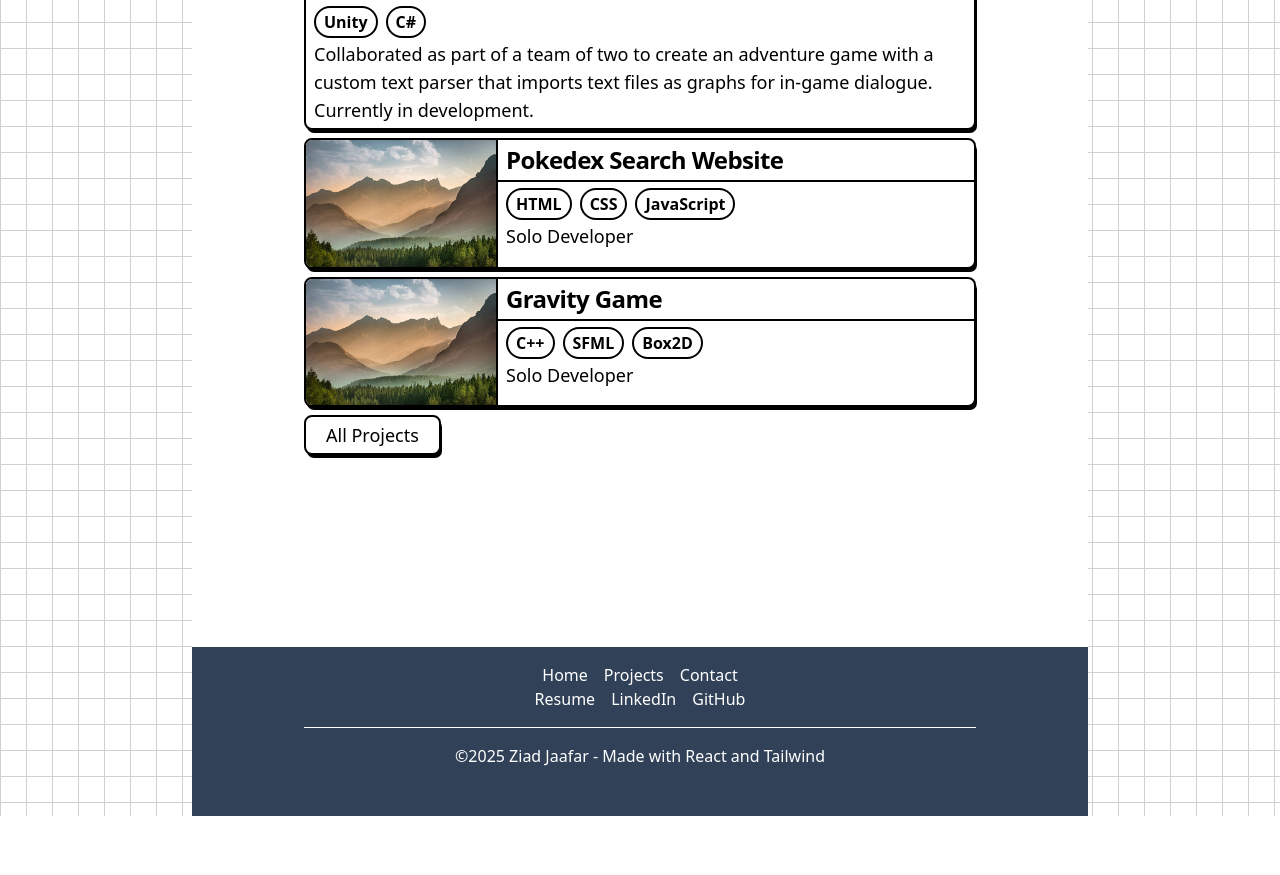
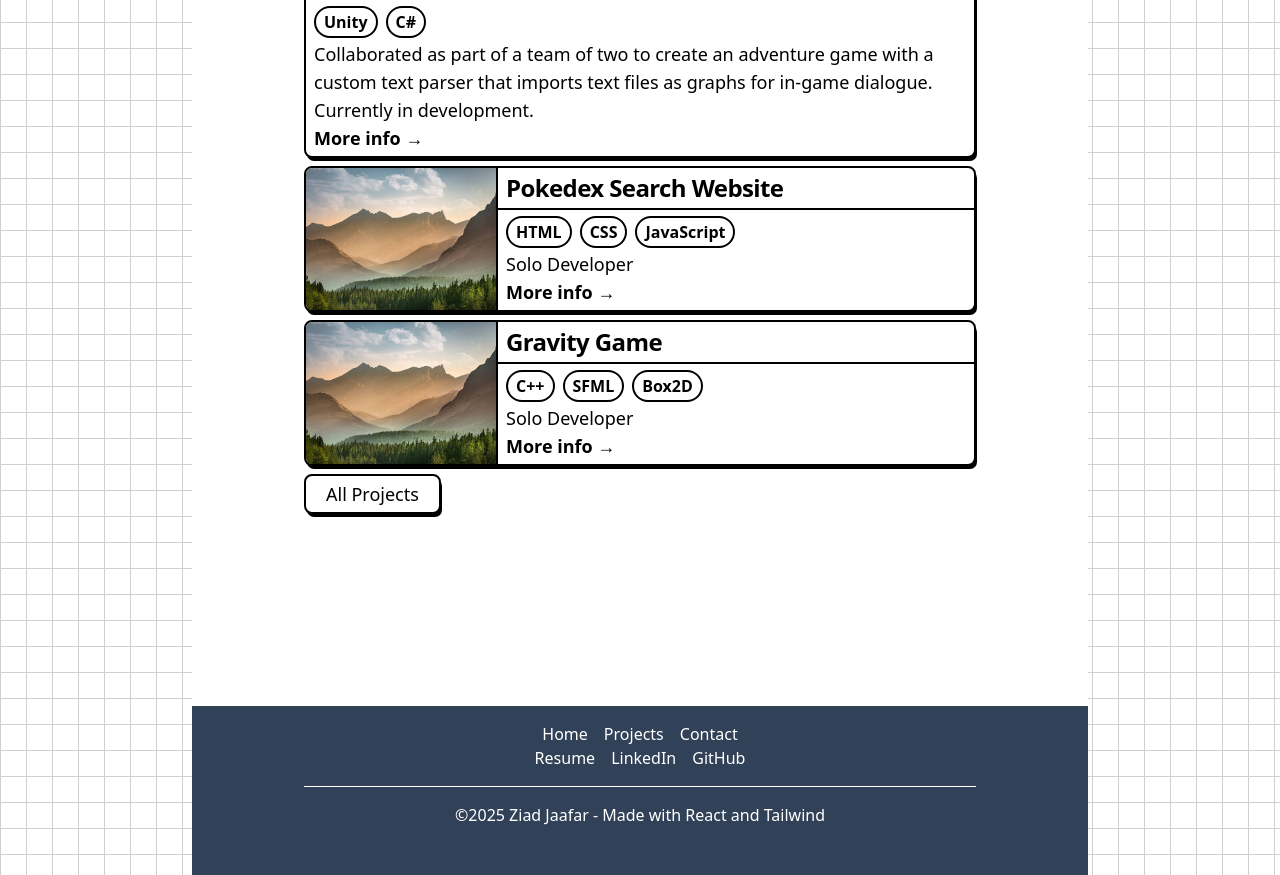
Before and after one commit to Ziad-J05/Portfolio-Site, a React (Vite) app: page / in a window 1280 px wide. Shown: the part 1720-2595 px from the top of the page. Before the commit the page ends 2536 px from the top, so only its background shows below. Built offline with nearby package versions, Linux system fonts and the light colour scheme.

Commit message:
added styled anchor elements to projects

```diff
--- a/src/components/Project.tsx
+++ b/src/components/Project.tsx
@@ -83,6 +83,8 @@ export function FeaturedProject( {projectInfo}: {projectInfo: FeaturedProjectInf
                         <p className="font-normal text-black text-lg">
                             {projectInfo.body}
                         </p>
+
+                        <a href={projectInfo.link} className='text-lg font-semibold text-black hover:text-gray-400'>More info &rarr;</a>
                     </div>
                 </div>
             </Card>
@@ -113,9 +115,10 @@ export function Project( {projectInfo}: {projectInfo: ProjectInfo} ){
                         <div className="flex gap-2 my-0.5">
                             <SkillsArea skills={projectInfo.skills} />
                         </div>
-                        <p className="text-lg text-black mb-0">
+                        <p className="text-lg text-black">
                             {projectInfo.role}
                         </p>
+                        <a href={projectInfo.link} className='text-lg font-semibold text-black hover:text-gray-400'>More info &rarr;</a>
                     </div>
                 </div>
 
```
